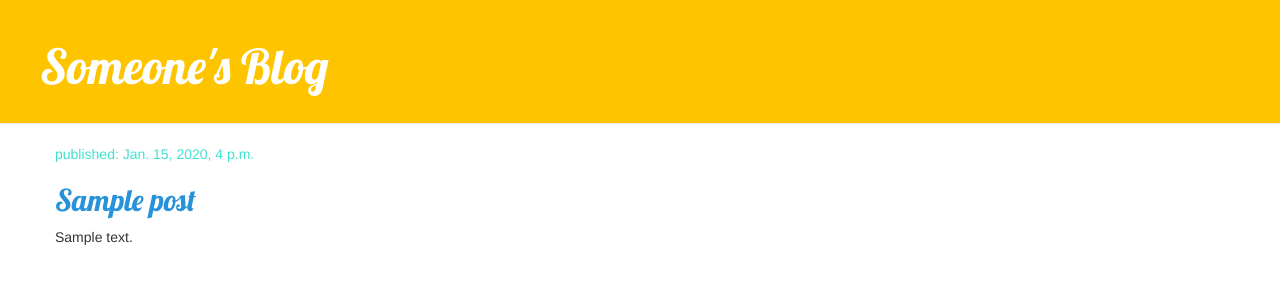
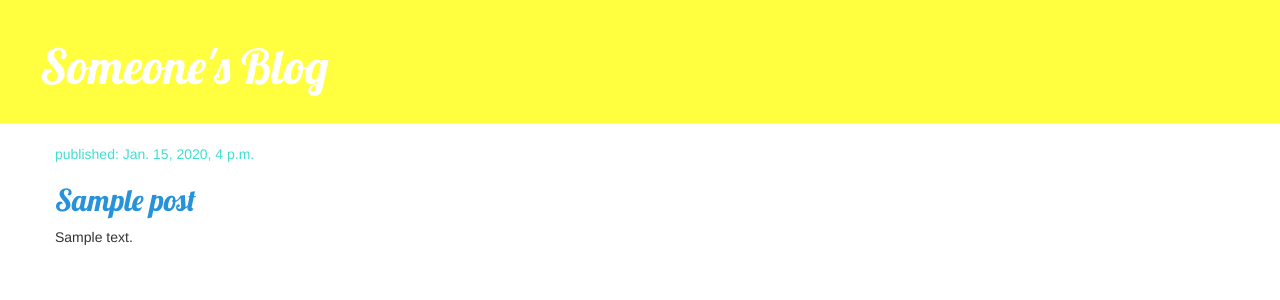
Before and after one commit to AlibekAdilzhan/my-first-blog, a Django app: template blog/templates/blog/post_list.html in a window 1280 px wide. Shown: the top 300 px of the page. Run offline with Django 3.2, Linux system fonts and the light colour scheme; the template is opened without the code that fills it: values that come from a table or form of the project are taken from there, others are empty; tables that the repository leaves empty hold one stand-in row (values such as "Sample post"); parts of the project's set-up code (start-up, migrations or seed data) failed here and were passed over; some libraries are stand-ins or nearby versions.

```diff
--- a/blog/static/css/blog.css
+++ b/blog/static/css/blog.css
@@ -8,7 +8,7 @@ body {
 } */
 
 .page-header {
-    background-color: #ffc400;
+    background-color: #ffff3f;
     margin-top: 0;
     padding: 20px 20px 20px 40px;
 }
```
